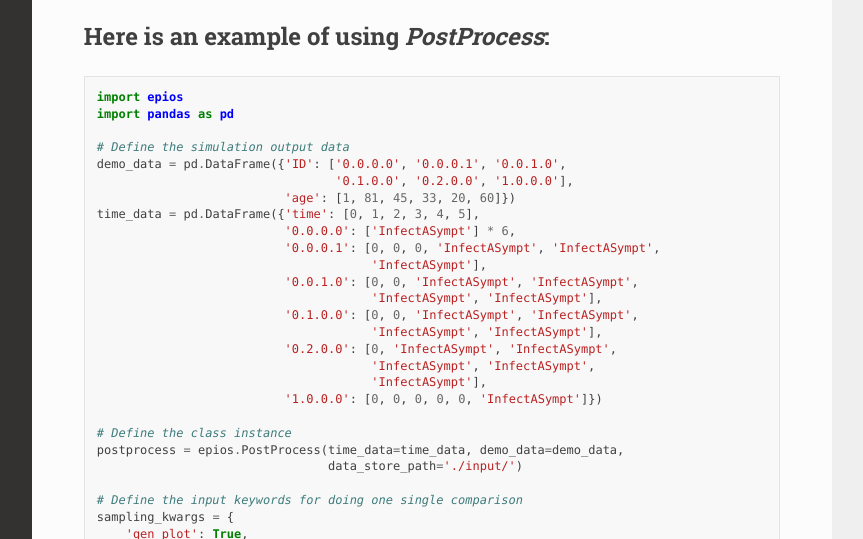
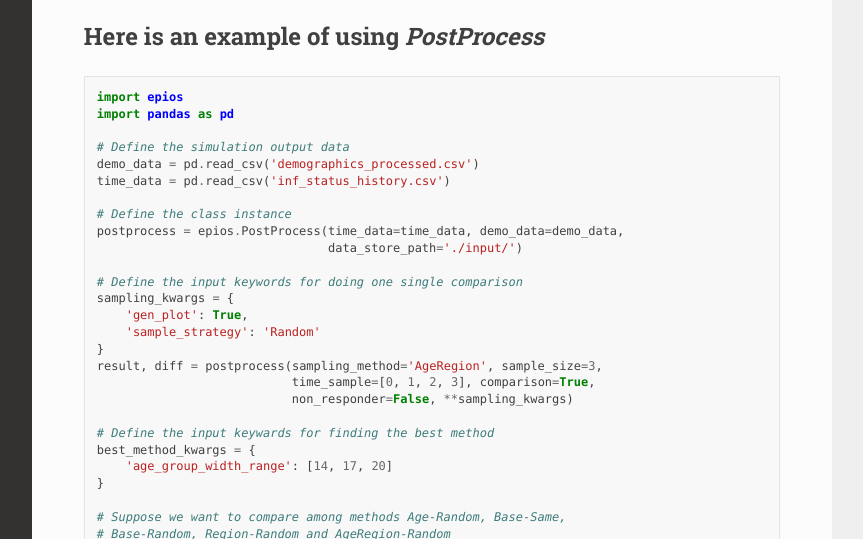
Before and after one commit to SABS-R3-Epidemiology/EpiOS, a Sphinx documentation site: the page built from epios/docs/Post-process.rst, in a window 1280 px wide and 900 px high, cut to the strip 361-900 px from the top of the window. Shown: the whole strip, without its empty margins (268-1131 px from the left). Built offline with Sphinx 7.4.7 and the Read the Docs theme 2.0.0, drawn with Linux system fonts in a browser that asks for light colours.

Commit message:
Compatible with data from EpiABM now

```diff
--- a/epios/docs/Post-process.rst
+++ b/epios/docs/Post-process.rst
@@ -13,8 +13,8 @@ Overview:
     :special-members: __call__
     :members: best_method
 
-Here is an example of using `PostProcess`:
-------------------------------------------
+Here is an example of using `PostProcess`
+-----------------------------------------
 
 .. code-block:: python
 
@@ -22,21 +22,8 @@ Here is an example of using `PostProcess`:
     import pandas as pd
 
     # Define the simulation output data
-    demo_data = pd.DataFrame({'ID': ['0.0.0.0', '0.0.0.1', '0.0.1.0',
-                                     '0.1.0.0', '0.2.0.0', '1.0.0.0'],
-                              'age': [1, 81, 45, 33, 20, 60]})
-    time_data = pd.DataFrame({'time': [0, 1, 2, 3, 4, 5],
-                              '0.0.0.0': ['InfectASympt'] * 6,
-                              '0.0.0.1': [0, 0, 0, 'InfectASympt', 'InfectASympt',
-                                          'InfectASympt'],
-                              '0.0.1.0': [0, 0, 'InfectASympt', 'InfectASympt',
-                                          'InfectASympt', 'InfectASympt'],
-                              '0.1.0.0': [0, 0, 'InfectASympt', 'InfectASympt',
-                                          'InfectASympt', 'InfectASympt'],
-                              '0.2.0.0': [0, 'InfectASympt', 'InfectASympt',
-                                          'InfectASympt', 'InfectASympt',
-                                          'InfectASympt'],
-                              '1.0.0.0': [0, 0, 0, 0, 0, 'InfectASympt']})
+    demo_data = pd.read_csv('demographics_processed.csv')
+    time_data = pd.read_csv('inf_status_history.csv')
 
     # Define the class instance
     postprocess = epios.PostProcess(time_data=time_data, demo_data=demo_data,
```
Also changed, not shown: 10 other files.
